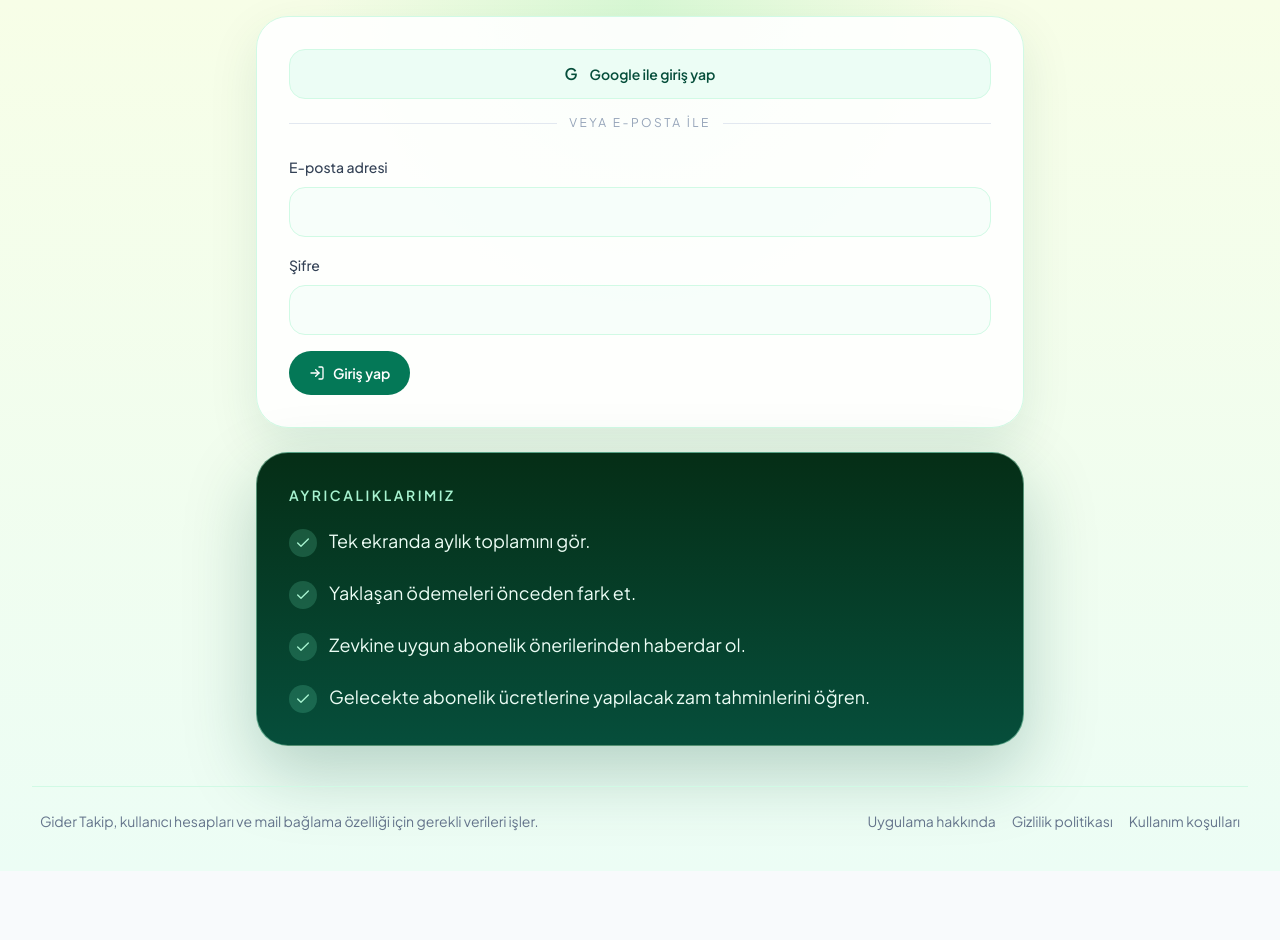
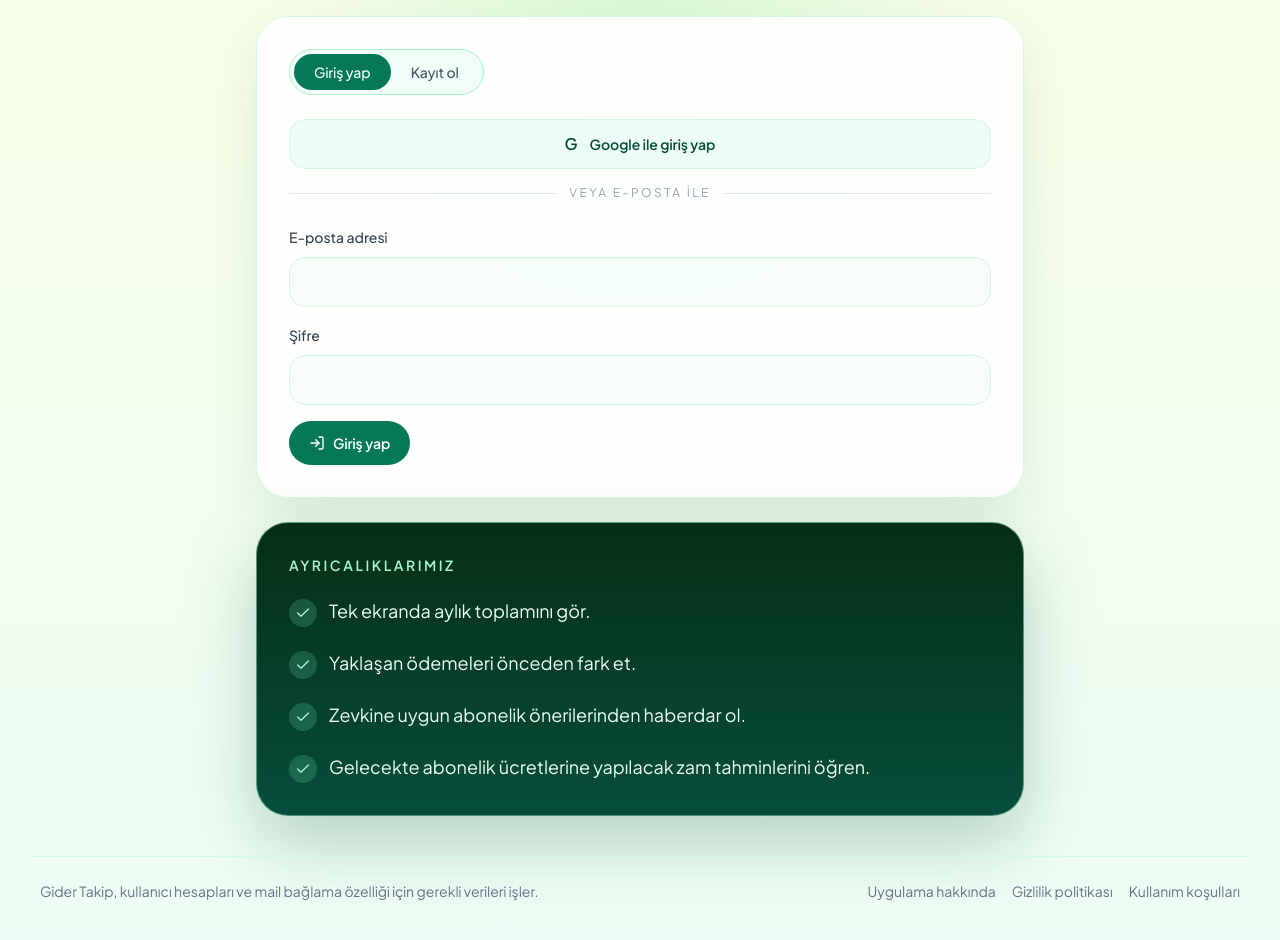
Before and after one commit to Chateus00/Gider-Takip, a React (Vite) app: page /auth in a window 1280 px wide. Before the commit the page ends 871 px from the top, so only its background shows below. Built offline with nearby package versions, Linux system fonts and the light colour scheme; no server answers.

Commit message:
Restore signup toggle on auth form

```diff
--- a/src/components/AuthPanel.tsx
+++ b/src/components/AuthPanel.tsx
@@ -59,6 +59,27 @@ export default function AuthPanel() {
   return (
     <section className="mx-auto max-w-3xl space-y-6">
       <div className="rounded-[32px] border border-emerald-100 bg-white/90 p-6 shadow-[0_18px_50px_rgba(6,78,59,0.10)] md:p-8">
+        <div className="mb-6 inline-flex rounded-full border border-emerald-200 bg-emerald-50/70 p-1">
+          <button
+            type="button"
+            onClick={() => navigate("/auth?mode=signin", { replace: true, state: location.state })}
+            className={`rounded-full px-5 py-2 text-sm font-medium transition ${
+              mode === "signin" ? "bg-emerald-700 text-white" : "text-slate-600 hover:text-emerald-800"
+            }`}
+          >
+            Giriş yap
+          </button>
+          <button
+            type="button"
+            onClick={() => navigate("/auth?mode=signup", { replace: true, state: location.state })}
+            className={`rounded-full px-5 py-2 text-sm font-medium transition ${
+              mode === "signup" ? "bg-emerald-700 text-white" : "text-slate-600 hover:text-emerald-800"
+            }`}
+          >
+            Kayıt ol
+          </button>
+        </div>
+
         <button
           type="button"
           onClick={handleGoogleAuth}
```
